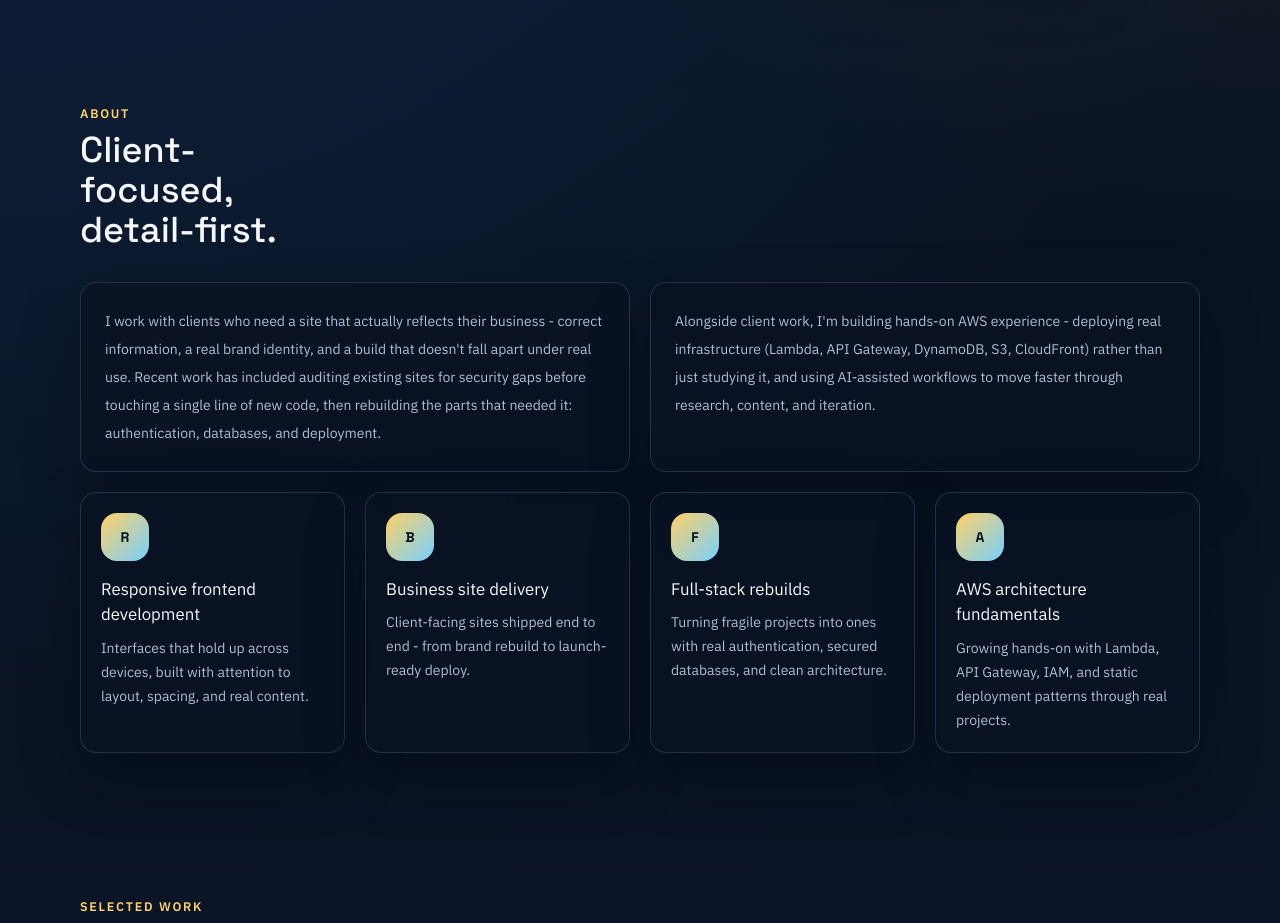
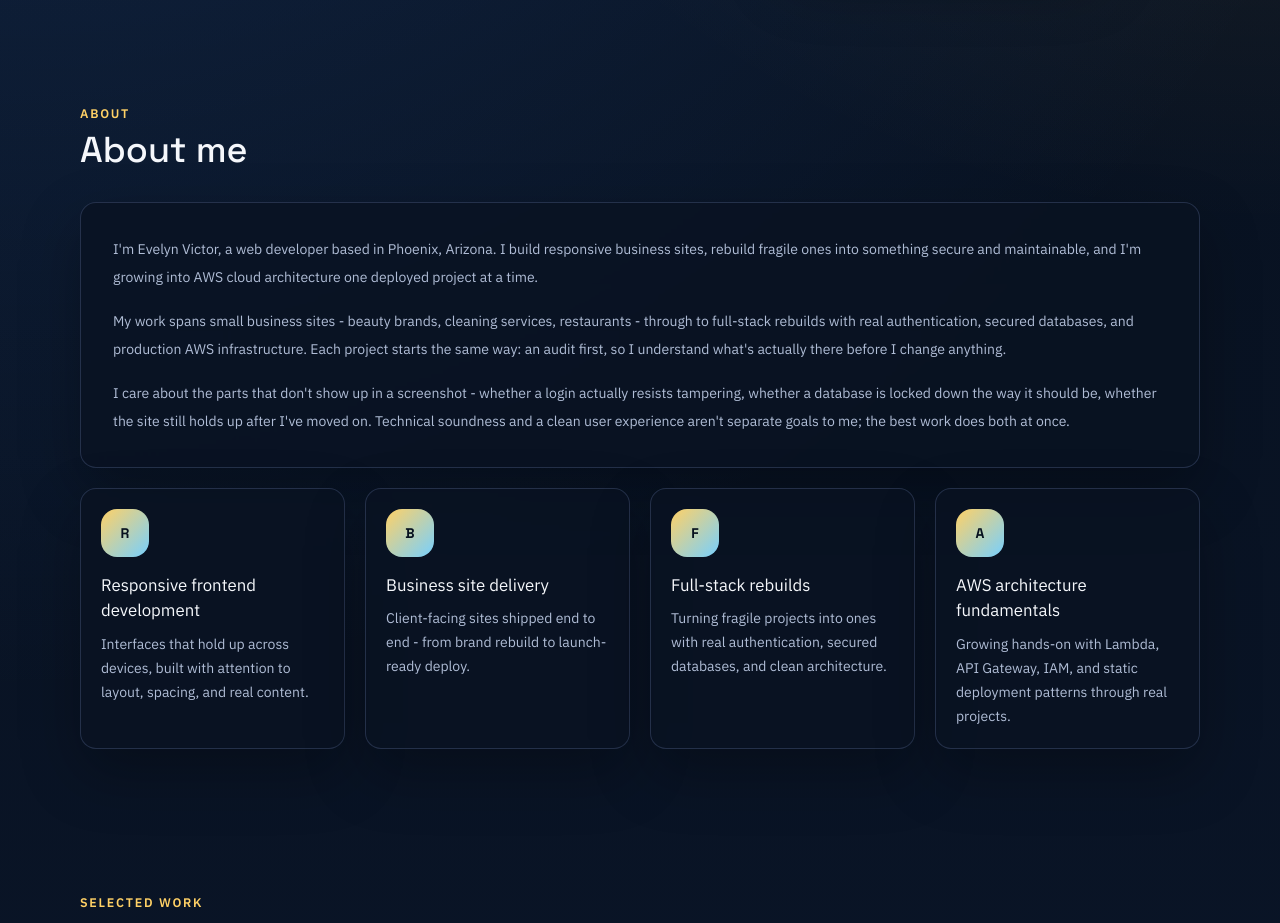
Before and after one commit to Evee2/eve.init, a React (Vite) app: page / in a window 1280 px wide. Shown: the part 800-1723 px from the top of the page. Built offline with nearby package versions, Linux system fonts and the light colour scheme.

Commit message:
content: rewrite About section in first-person narrative tone, swap in real Bio Janitorial screenshot

```diff
--- a/src/pages/Home.jsx
+++ b/src/pages/Home.jsx
@@ -87,24 +87,26 @@ function Home() {
       <section id="about" className="shell section-space">
         <div className="mb-8 max-w-[24ch]">
           <p className="eyebrow mb-2">About</p>
-          <h2 className="font-display text-3xl sm:text-4xl">Client-focused, detail-first.</h2>
+          <h2 className="font-display text-3xl sm:text-4xl">About me</h2>
         </div>
-        <div className="grid gap-5 md:grid-cols-2">
-          <div className="card-surface rounded-2xl p-6">
-            <p className="text-sm leading-7 text-muted">
-              I work with clients who need a site that actually reflects their business - correct information,
-              a real brand identity, and a build that doesn't fall apart under real use. Recent work has
-              included auditing existing sites for security gaps before touching a single line of new code,
-              then rebuilding the parts that needed it: authentication, databases, and deployment.
-            </p>
-          </div>
-          <div className="card-surface rounded-2xl p-6">
-            <p className="text-sm leading-7 text-muted">
-              Alongside client work, I'm building hands-on AWS experience - deploying real infrastructure
-              (Lambda, API Gateway, DynamoDB, S3, CloudFront) rather than just studying it, and using
-              AI-assisted workflows to move faster through research, content, and iteration.
-            </p>
-          </div>
+        <div className="card-surface rounded-2xl p-6 sm:p-8">
+          <p className="text-sm leading-7 text-muted">
+            I'm Evelyn Victor, a web developer based in Phoenix, Arizona. I build responsive business sites,
+            rebuild fragile ones into something secure and maintainable, and I'm growing into AWS cloud
+            architecture one deployed project at a time.
+          </p>
+          <p className="mt-4 text-sm leading-7 text-muted">
+            My work spans small business sites - beauty brands, cleaning services, restaurants - through to
+            full-stack rebuilds with real authentication, secured databases, and production AWS
+            infrastructure. Each project starts the same way: an audit first, so I understand what's actually
+            there before I change anything.
+          </p>
+          <p className="mt-4 text-sm leading-7 text-muted">
+            I care about the parts that don't show up in a screenshot - whether a login actually resists
+            tampering, whether a database is locked down the way it should be, whether the site still holds
+            up after I've moved on. Technical soundness and a clean user experience aren't separate goals to
+            me; the best work does both at once.
+          </p>
         </div>
 
         <div className="mt-5 grid gap-5 sm:grid-cols-2 lg:grid-cols-4">
```
Also changed, not shown: public/media/bio-janitorial.png.
